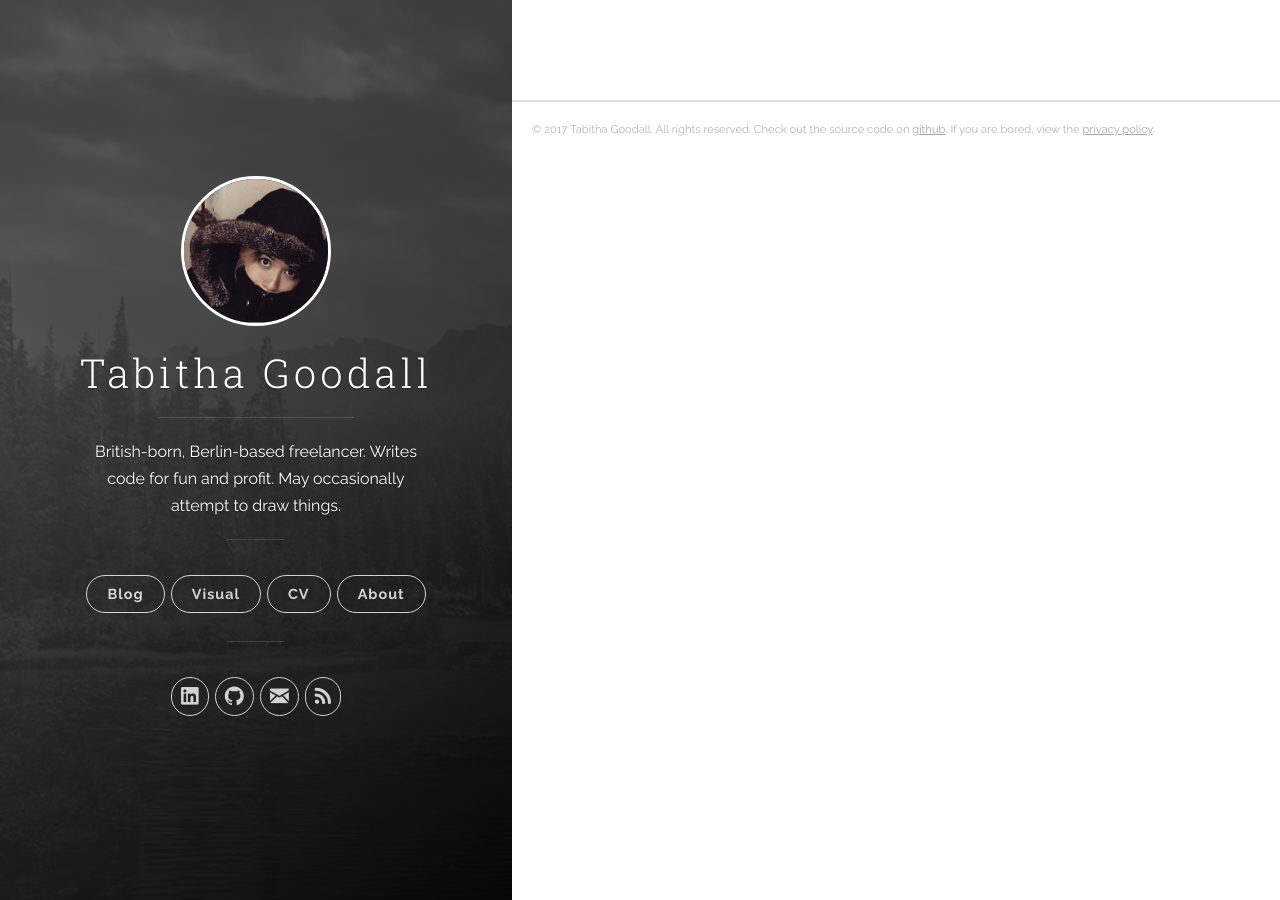
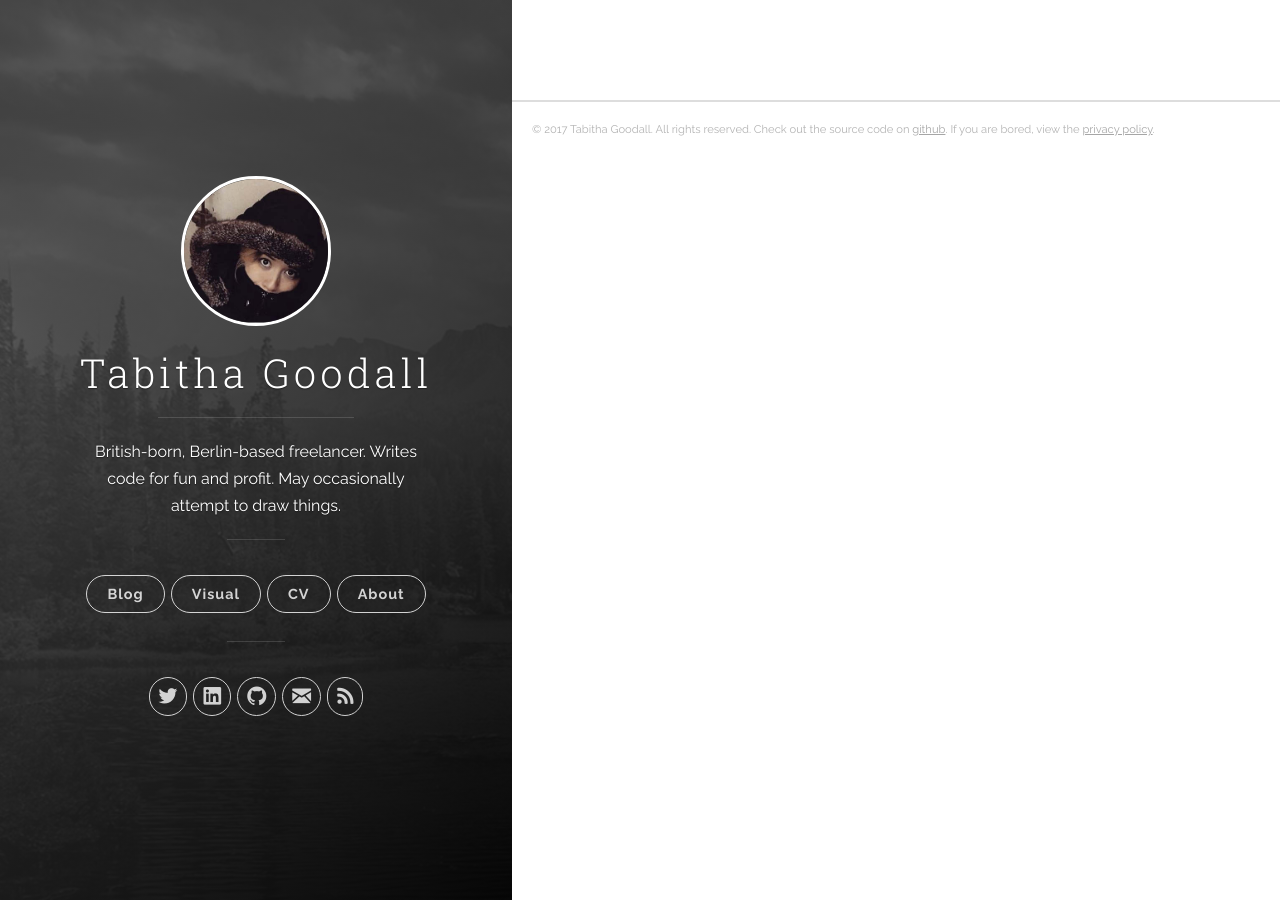
Before and after one commit to twitchett/twitchett.github.io, a Jekyll site: the page built from src/index.html, in a window 1280 px wide. Built offline with Jekyll 4.4.1, drawn with Linux system fonts in a browser that asks for light colours; nearby versions of some CDN libraries.

Commit message:
feat: better mobile navigation
* showing full navigation buttons on root (landing) page
* hiding all navigation on non-root pages (full nav accessible in drop down meny)
* making social buttons smaller
* refactoring navigation code
* adding twitter link

```diff
--- a/_config.yml
+++ b/_config.yml
@@ -7,6 +7,7 @@
   name: 'Tabitha Goodall'
   email: t.goodall.NOSPAMPLEASE@email.com
   github_username: twitchett
+  twitter_username: tabi_twitchett
   linkedin_username: tabithagoodall
   instagram_username: tabi.twitchett
 
--- a/src/_includes/header.html
+++ b/src/_includes/header.html
@@ -1,9 +1,12 @@
+<!-- mobile only: pull down menu for non-landing pages -->
+{% if page.pagetype != 'root' %}
   <span class="mobile btn-mobile-menu">
     <i class="icon icon-list btn-mobile-menu__icon"></i>
     <i class="icon icon-x-circle btn-mobile-close__icon hidden"></i>
   </span>
+{% endif %}
 
-<header class="panel-cover" style="background-image: url({{ site.baseurl }}/images/cover.jpg)">
+<header class="panel-cover header-page-{{ page.pagetype }}" style="background-image: url({{ site.baseurl }}/images/cover.jpg)">
   <div class="panel-main">
 
 
@@ -18,90 +21,28 @@
 
           <hr class="panel-cover__divider panel-cover__divider--secondary">
 
+          <!-- mobile-only: display navigation on header only for landing page -->
+          {% if page.pagetype == 'root' %}
+            <div class="mobile-only">
+              {% include navigation.html current=page %}
 
-        <nav class="cover-navigation cover-navigation--primary mobile-only">
-          {% include navigation.html current=page %}
-        </nav>
+              {% include navigation-social.html %}
+            </div>
+
+          {% endif %}
+
 
           <div class="navigation-wrapper">
 
-          <nav class="cover-navigation cover-navigation--primary">
             {% include navigation.html current=page %}
-          </nav>
 
             <hr class="panel-cover__divider panel-cover__divider--secondary">
 
-
-          <nav class="cover-navigation navigation--social">
-            <ul class="navigation">
-
-            {% if site.author.twitter_username %}
-              <!-- Twitter -->
-              <li class="navigation__item">
-                <a href="http://twitter.com/{{ site.author.twitter_username }}" title="@{{ site.author.twitter_username }} on Twitter" target="_blank">
-                  <i class="icon icon-social-twitter"></i>
-                  <span class="label">Twitter</span>
-                </a>
-              </li>
-            {% endif %}
-
-            {% if site.author.facebook_username %}
-              <!-- Facebook -->
-              <li class="navigation__item">
-                <a href="http://fb.me/{{ site.author.facebook_username }}" title="{{ site.author.facebook_username }} on Facebook" target="_blank">
-                  <i class="icon icon-social-facebook"></i>
-                  <span class="label">Facebook</span>
-                </a>
-              </li>
-            {% endif %}
-
-            {% if site.author.linkedin_username %}
-              <!-- LinkedIn -->
-              <li class="navigation__item">
-                <a href="https://www.linkedin.com/in/{{ site.author.linkedin_username }}" title="{{ site.author.linkedin_username }} on LinkedIn" target="_blank">
-                  <i class="icon icon-social-linkedin"></i>
-                  <span class="label">LinkedIn</span>
-                </a>
-              </li>
-            {% endif %}
-
-            {% if site.author.github_username %}
-              <!-- GitHub -->
-              <li class="navigation__item">
-                <a href="https://www.github.com/{{ site.author.github_username }}" title="{{ site.author.github_username }} on GitHub" target="_blank">
-                  <i class="icon icon-social-github"></i>
-                  <span class="label">GitHub</span>
-                </a>
-              </li>
-            {% endif %}
-
-            {% if site.author.email %}
-              <!-- Email -->
-              <li class="navigation__item js_email">
-                <a href="send-an-email" title="Email {{ site.author.email }}" target="_blank">
-                  <i class="icon icon-mail"></i>
-                  <span class="label">Email</span>
-                </a>
-              </li>
-            {% endif %}
-
-            <!-- RSS -->
-            <li class="navigation__item">
-              <a href="{{ site.baseurl }}/feed.xml" title="Subscribe" target="_blank">
-                <i class="icon icon-rss"></i>
-                <span class="label">RSS</span>
-              </a>
-            </li>
-
-            </ul>
-          </nav>
+            {% include navigation-social.html %}
 
           </div>
-
         </div>
-
     </div>
-
     <div class="panel-cover--overlay"></div>
   </div>
 </header>
--- /dev/null
+++ b/src/_includes/navigation-social.html
@@ -0,0 +1,62 @@
+<nav class="cover-navigation navigation--social">
+  <ul class="navigation">
+
+  {% if site.author.twitter_username %}
+    <!-- Twitter -->
+    <li class="navigation__item">
+      <a href="http://twitter.com/{{ site.author.twitter_username }}" title="@{{ site.author.twitter_username }} on Twitter" target="_blank">
+        <i class="icon icon-social-twitter"></i>
+        <span class="label">Twitter</span>
+      </a>
+    </li>
+  {% endif %}
+
+  {% if site.author.facebook_username %}
+    <!-- Facebook -->
+    <li class="navigation__item">
+      <a href="http://fb.me/{{ site.author.facebook_username }}" title="{{ site.author.facebook_username }} on Facebook" target="_blank">
+        <i class="icon icon-social-facebook"></i>
+        <span class="label">Facebook</span>
+      </a>
+    </li>
+  {% endif %}
+
+  {% if site.author.linkedin_username %}
+    <!-- LinkedIn -->
+    <li class="navigation__item">
+      <a href="https://www.linkedin.com/in/{{ site.author.linkedin_username }}" title="{{ site.author.linkedin_username }} on LinkedIn" target="_blank">
+        <i class="icon icon-social-linkedin"></i>
+        <span class="label">LinkedIn</span>
+      </a>
+    </li>
+  {% endif %}
+
+  {% if site.author.github_username %}
+    <!-- GitHub -->
+    <li class="navigation__item">
+      <a href="https://www.github.com/{{ site.author.github_username }}" title="{{ site.author.github_username }} on GitHub" target="_blank">
+        <i class="icon icon-social-github"></i>
+        <span class="label">GitHub</span>
+      </a>
+    </li>
+  {% endif %}
+
+  {% if site.author.email %}
+    <!-- Email -->
+    <li class="navigation__item js_email">
+      <a href="send-an-email" title="Email {{ site.author.email }}" target="_blank">
+        <i class="icon icon-mail"></i>
+        <span class="label">Email</span>
+      </a>
+    </li>
+  {% endif %}
+
+    <li class="navigation__item">
+      <a href="{{ site.baseurl }}/feed.xml" title="Subscribe" target="_blank">
+        <i class="icon icon-rss"></i>
+        <span class="label">RSS</span>
+      </a>
+    </li>
+
+  </ul>
+</nav>
--- a/src/_includes/navigation.html
+++ b/src/_includes/navigation.html
@@ -1,3 +1,4 @@
+<nav class="cover-navigation cover-navigation--primary">
     <ul class="navigation">
         {% capture id %}{{ include.current.pagetype }}{% endcapture %}
         <li class="navigation__item {% if id == 'blog' %}active{% endif %}">
@@ -13,3 +14,4 @@
             <a href="{{ site.baseurl }}/about" title="about this site" class="blog-button">About</a>
         </li>
     </ul>
+</nav>
--- a/src/css/responsive.css
+++ b/src/css/responsive.css
@@ -17,9 +17,21 @@
     }
 }
 
-/* ensures the navigation buttons stay the same width */
 @media all and (max-width: 960px) {
+    /* ensures the main navigation buttons stay the same width */
     .cover-navigation--primary .navigation .navigation__item {
         width: 30%;
     }
 }
+
+@media (max-width: 960px) {
+    /* decrease the size of the social button icons */
+    .cover-navigation.navigation--social .navigation .navigation__item {
+        width: 20%;
+    }
+
+    /* enable scrolling on landing page header */
+    .panel-cover.header-page-root {
+        overflow-y: auto
+    }
+}
```
Lines whose indentation alone changed are shown as unchanged.
